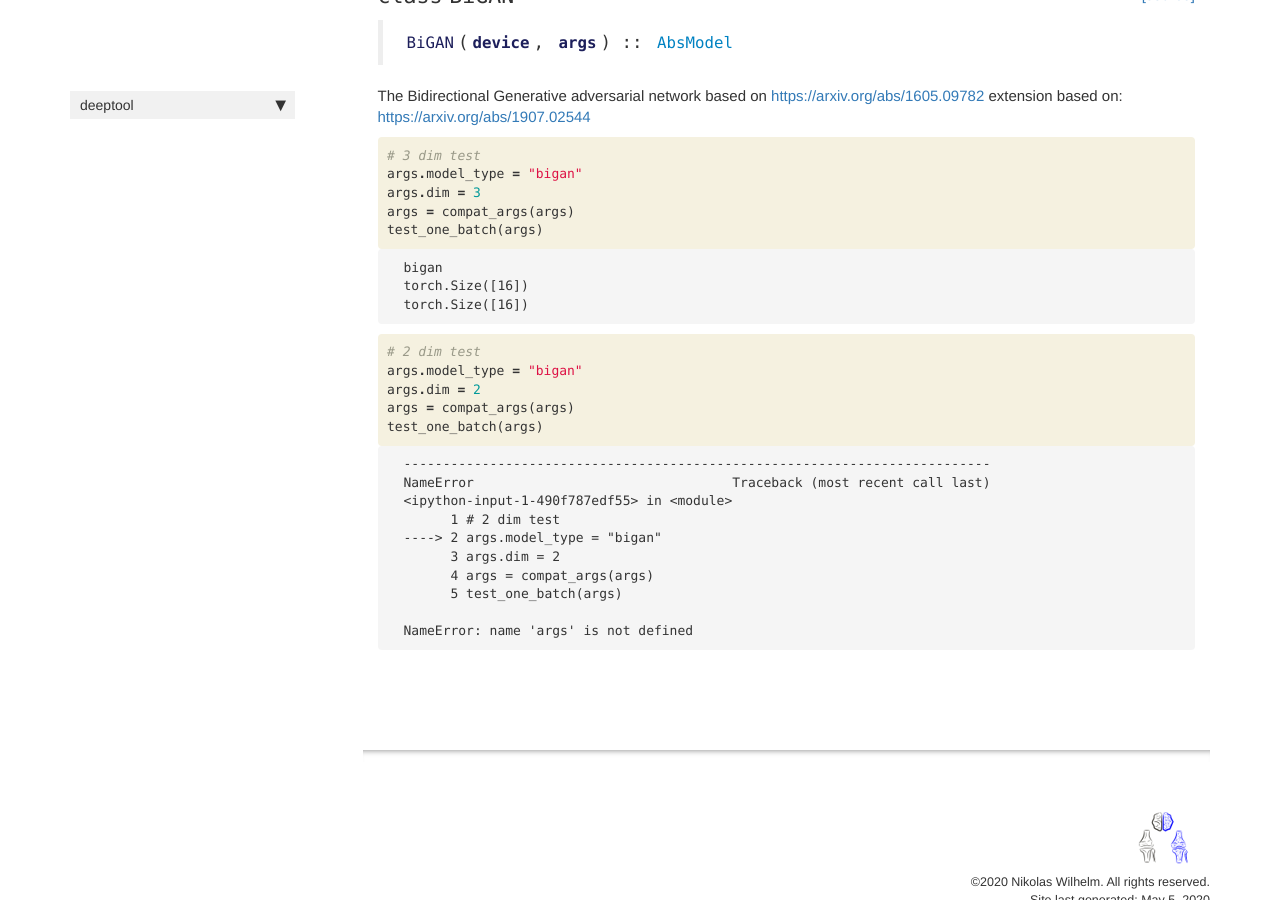
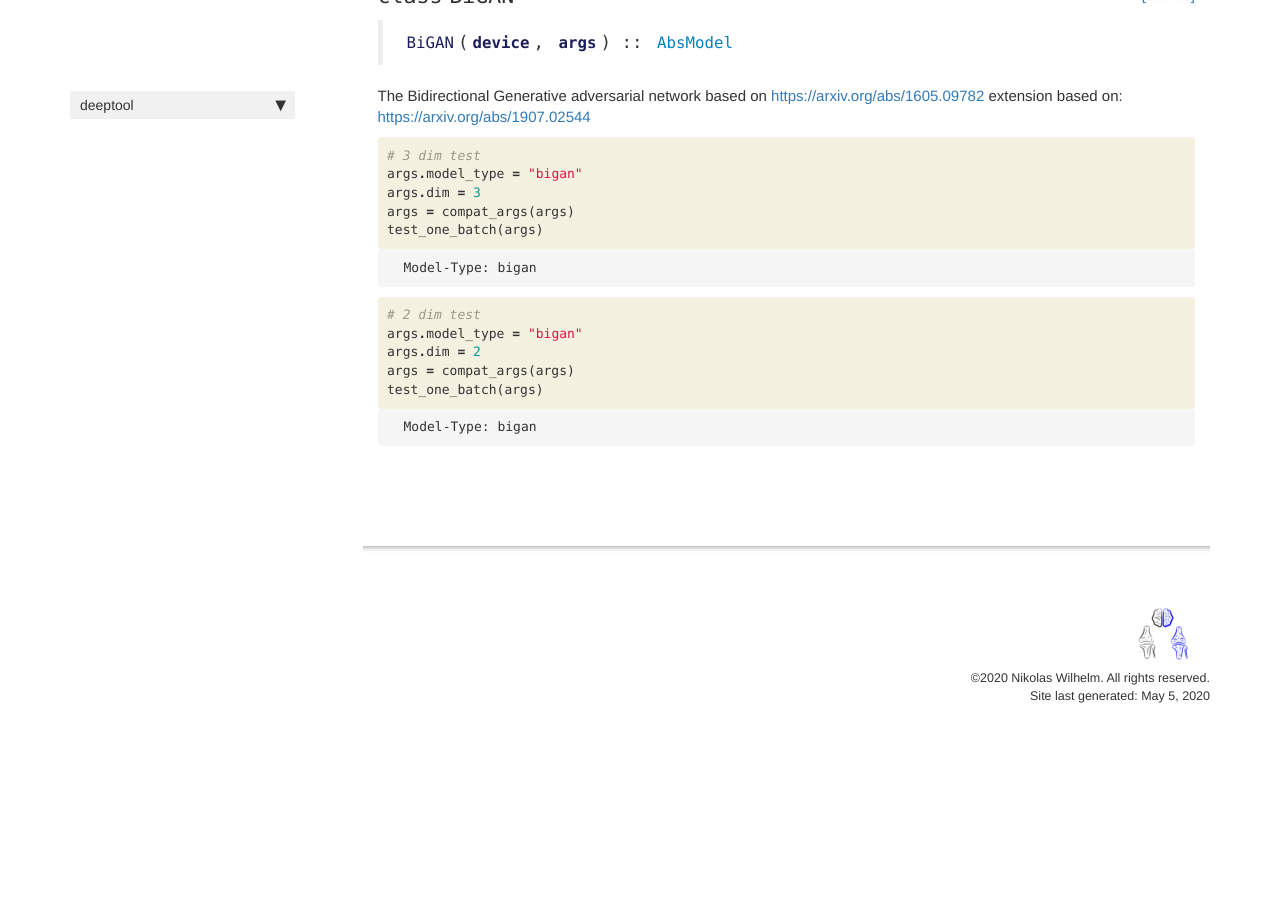
Before and after one commit to NikonPic/deeptool, a Jekyll site: the page built from docs/bigan.html, in a window 1280 px wide and 900 px high, scrolled down 1130 px. Built offline with Jekyll 4.4.1, drawn with Linux system fonts in a browser that asks for light colours; nearby versions of some CDN libraries; comment, search, counter and statistics services are not loaded; after the commit the page ends 1886 px from its top, so only the background shows below that.

Commit message:
reproducibility

```diff
--- a/deeptool/_nbdev.py
+++ b/deeptool/_nbdev.py
@@ -50,6 +50,7 @@ index = {"MAX_PIXEL_VAL": "00_dataloader.ipynb",
          "get_MoCoAE_args": "03_parameters.ipynb",
          "compat_args": "03_parameters.ipynb",
          "get_all_args": "03_parameters.ipynb",
+         "SEED": "04_train_loop.ipynb",
          "get_model": "04_train_loop.ipynb",
          "get_dataset": "04_train_loop.ipynb",
          "test_one_batch": "04_train_loop.ipynb",
--- a/docs/bigan.html
+++ b/docs/bigan.html
@@ -133,9 +133,7 @@ extension based on: <a href="https://arxiv.org/abs/1907.02544">https://arxiv.org
 <div class="output_area">
 
 <div class="output_subarea output_stream output_stdout output_text">
-<pre>bigan
-torch.Size([16])
-torch.Size([16])
+<pre>Model-Type: bigan
 </pre>
 </div>
 </div>
@@ -169,18 +167,9 @@ torch.Size([16])
 
 <div class="output_area">
 
-<div class="output_subarea output_text output_error">
-<pre>
-<span class="ansi-red-intense-fg ansi-bold">---------------------------------------------------------------------------</span>
-<span class="ansi-red-intense-fg ansi-bold">NameError</span>                                 Traceback (most recent call last)
-<span class="ansi-green-intense-fg ansi-bold">&lt;ipython-input-1-490f787edf55&gt;</span> in <span class="ansi-cyan-fg">&lt;module&gt;</span>
-<span class="ansi-green-fg">      1</span> <span class="ansi-red-intense-fg ansi-bold"># 2 dim test</span>
-<span class="ansi-green-intense-fg ansi-bold">----&gt; 2</span><span class="ansi-yellow-intense-fg ansi-bold"> </span>args<span class="ansi-yellow-intense-fg ansi-bold">.</span>model_type <span class="ansi-yellow-intense-fg ansi-bold">=</span> <span class="ansi-blue-intense-fg ansi-bold">&#34;bigan&#34;</span>
-<span class="ansi-green-fg">      3</span> args<span class="ansi-yellow-intense-fg ansi-bold">.</span>dim <span class="ansi-yellow-intense-fg ansi-bold">=</span> <span class="ansi-cyan-intense-fg ansi-bold">2</span>
-<span class="ansi-green-fg">      4</span> args <span class="ansi-yellow-intense-fg ansi-bold">=</span> compat_args<span class="ansi-yellow-intense-fg ansi-bold">(</span>args<span class="ansi-yellow-intense-fg ansi-bold">)</span>
-<span class="ansi-green-fg">      5</span> test_one_batch<span class="ansi-yellow-intense-fg ansi-bold">(</span>args<span class="ansi-yellow-intense-fg ansi-bold">)</span>
-
-<span class="ansi-red-intense-fg ansi-bold">NameError</span>: name &#39;args&#39; is not defined</pre>
+<div class="output_subarea output_stream output_stdout output_text">
+<pre>Model-Type: bigan
+</pre>
 </div>
 </div>
 
--- a/docs/mocoae.html
+++ b/docs/mocoae.html
@@ -225,4 +225,10 @@ We follow the suggestion of the paper, Algorithm 1:
 </div>
     {% endraw %}
 
+<div class="cell border-box-sizing text_cell rendered"><div class="inner_cell">
+<div class="text_cell_render border-box-sizing rendered_html">
+<h2 id="Testing">Testing<a class="anchor-link" href="#Testing"> </a></h2>
 </div>
+</div>
+</div>
+</div>
```
Also changed, not shown: deeptool/train_loop.py (+7 -2 lines), docs/train_loop.html (+5 -5 lines), 6 other files.
